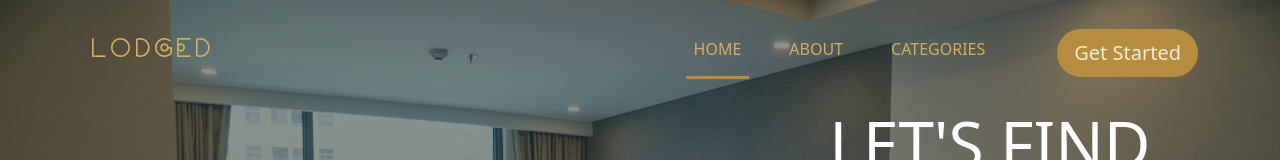
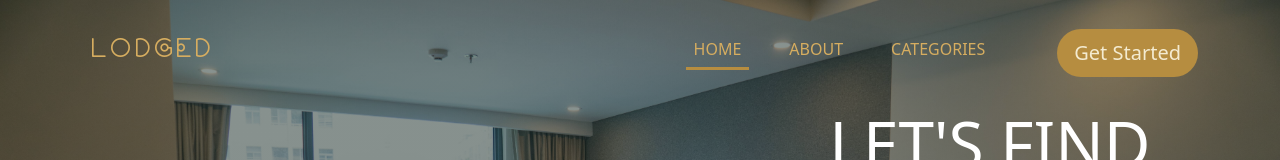
Before and after one commit to Bolang-Lonson/lodged, a React (Create React App) app: page / in a window 1280 px wide. Shown: the top 160 px of the page. Built offline with nearby package versions, Linux system fonts and the light colour scheme.

Commit message:
pushed floating bar beneath navlinks a little closer

```diff
--- a/src/Components/Navbar/navbar.css
+++ b/src/Components/Navbar/navbar.css
@@ -32,7 +32,7 @@ li .nav-link::after {
     height: 3px; width: 0;
     background: #b68d40;
     position: absolute;
-    left: 0; bottom: -10px;
+    left: 0; bottom: -1px;
     transition: 0.3s;
 }
 
@@ -49,6 +49,6 @@ li .nav-link:hover::after {
     height: 3px; width: 100%;
     background: #b68d40;
     position: absolute;
-    left: 0; bottom: -10px;
+    left: 0; bottom: -1px;
     transition: 0.3s;
 }
```
